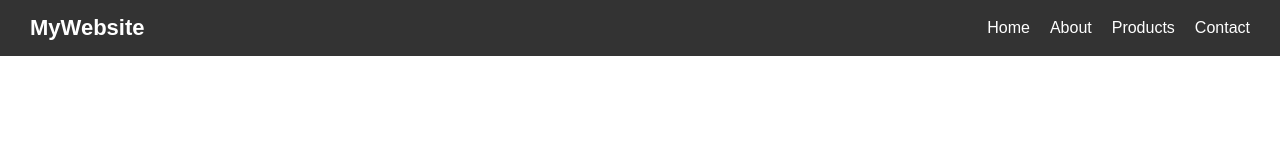
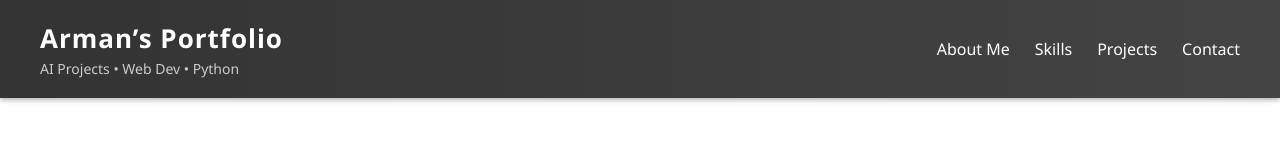
Before and after one commit to armaner11/port-arman-, a plain HTML site: page index.html in a window 1280 px wide. Drawn offline with Linux system fonts and the light colour scheme.

Commit message:
Update index.html

```diff
--- a/index.html
+++ b/index.html
@@ -3,26 +3,36 @@
 <head>
   <meta charset="UTF-8">
   <meta name="viewport" content="width=device-width, initial-scale=1.0">
-  <title>Header Example</title>
+  <title>Portfolio Header</title>
   <style>
-
     body {
       margin: 0;
-      font-family: Arial, sans-serif;
+      font-family: 'Segoe UI', Arial, sans-serif;
     }
 
     header {
-      background: #333;
+      background: linear-gradient(90deg, #333, #444);
       color: #fff;
-      padding: 15px 30px;
+      padding: 20px 40px;
       display: flex;
       justify-content: space-between;
       align-items: center;
+      box-shadow: 0 2px 5px rgba(0,0,0,0.3);
+      position: sticky;
+      top: 0;
+      z-index: 1000;
     }
 
     .logo {
-      font-size: 22px;
+      font-size: 26px;
       font-weight: bold;
+      letter-spacing: 1px;
+    }
+
+    .tagline {
+      font-size: 14px;
+      color: #ccc;
+      margin-top: 3px;
     }
 
     nav ul {
@@ -33,29 +43,50 @@
     }
 
     nav ul li {
-      margin-left: 20px;
+      margin-left: 25px;
     }
 
     nav ul li a {
       text-decoration: none;
       color: #fff;
-      transition: color 0.3s;
+      font-weight: 500;
+      transition: color 0.3s, border-bottom 0.3s;
+      padding-bottom: 3px;
     }
 
     nav ul li a:hover {
       color: #ff9800;
+      border-bottom: 2px solid #ff9800;
+    }
+
+    /* Responsive for mobile */
+    @media (max-width: 768px) {
+      header {
+        flex-direction: column;
+        align-items: flex-start;
+      }
+      nav ul {
+        flex-direction: column;
+        margin-top: 10px;
+      }
+      nav ul li {
+        margin: 10px 0;
+      }
     }
   </style>
 </head>
 <body>
   <header>
-    <div class="logo">MyWebsite</div>
+    <div>
+      <div class="logo">Arman’s Portfolio</div>
+      <div class="tagline">AI Projects • Web Dev • Python</div>
+    </div>
     <nav>
       <ul>
-        <li><a href="#">Home</a></li>
-        <li><a href="#">About</a></li>
-        <li><a href="#">Products</a></li>
-        <li><a href="#">Contact</a></li>
+        <li><a href="#about">About Me</a></li>
+        <li><a href="#skills">Skills</a></li>
+        <li><a href="#projects">Projects</a></li>
+        <li><a href="#contact">Contact</a></li>
       </ul>
     </nav>
   </header>
```
